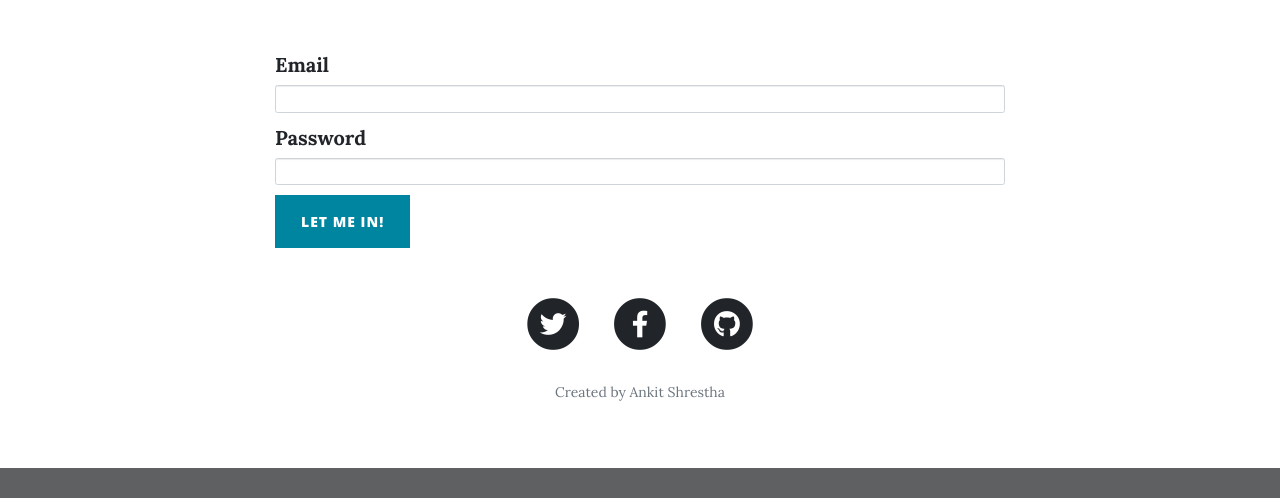
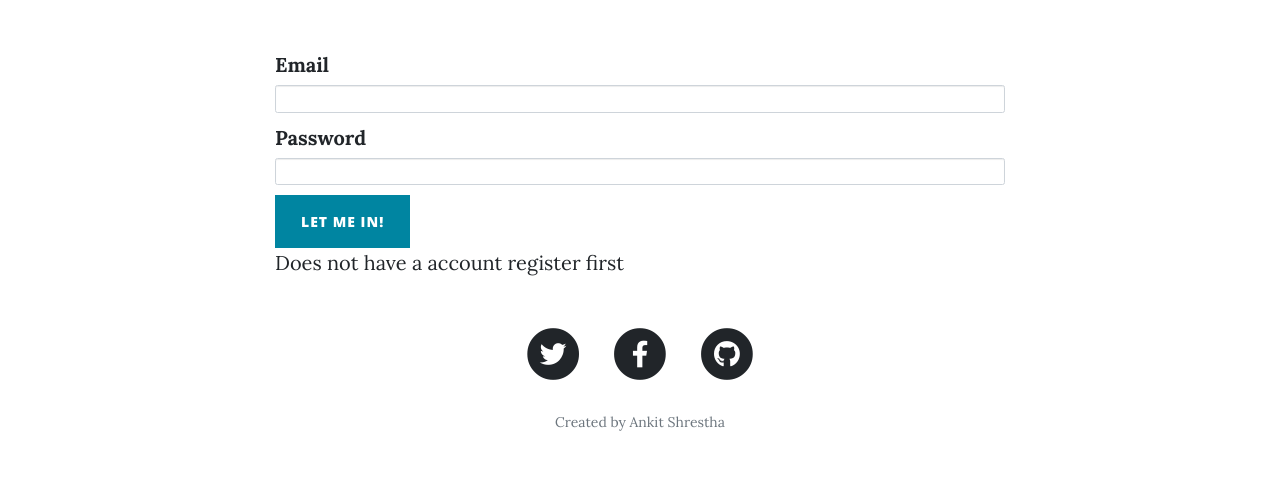
Before and after one commit to Aerial203/blogwebsite, a Flask app: page /login in a window 1280 px wide. Shown: the part 532-1030 px from the top of the page. Before the commit the page ends 1000 px from the top, so only its background shows below. Run offline with Flask 2, Linux system fonts and the light colour scheme; some libraries are stand-ins or nearby versions.

Commit message:
Made changes

```diff
--- a/main.py
+++ b/main.py
@@ -33,7 +33,6 @@ def send_msg(name, email, msg):
         connection.login(EMAIL, PASSWORD)
         message = f"Subject \n\n name:{name}\nemail: {email}\nmessage:{msg}"
         connection.sendmail(from_addr=EMAIL, to_addrs=EMAIL, msg=message)
-
 
 
 @login_manager.user_loader
@@ -87,6 +86,8 @@ def admin_only(f):
 
 @app.route('/')
 def get_all_posts():
+    if not current_user.is_authenticated:
+        return redirect(url_for("login"))
     posts = BlogPost.query.all()
     return render_template("index.html", all_posts=posts, current_user=current_user)
 
--- a/templates/login.html
+++ b/templates/login.html
@@ -31,6 +31,7 @@
         {% endif %}
       {% endwith %}
         {{ wtf.quick_form(form, novalidate=True, button_map={"submit": "primary"}) }}
+        <a href="{{ url_for('register') }}">Does not have a account register first</a>
       </div>
     </div>
   </div>
--- a/templates/register.html
+++ b/templates/register.html
@@ -23,6 +23,7 @@
     <div class="row">
       <div class="col-lg-8 col-md-10 mx-auto">
         {{ wtf.quick_form(form, novalidate=True, button_map={"submit": "primary"}) }}
+        <a href="{{ url_for('login') }}">Already have a account!</a>
       </div>
     </div>
   </div>
```
